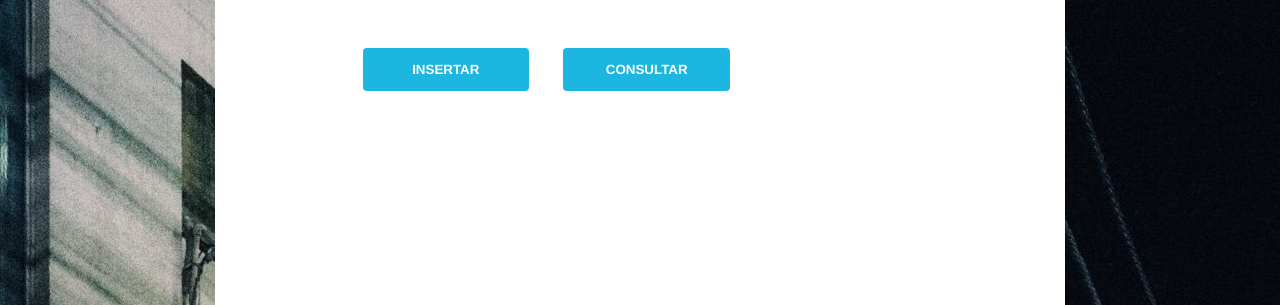
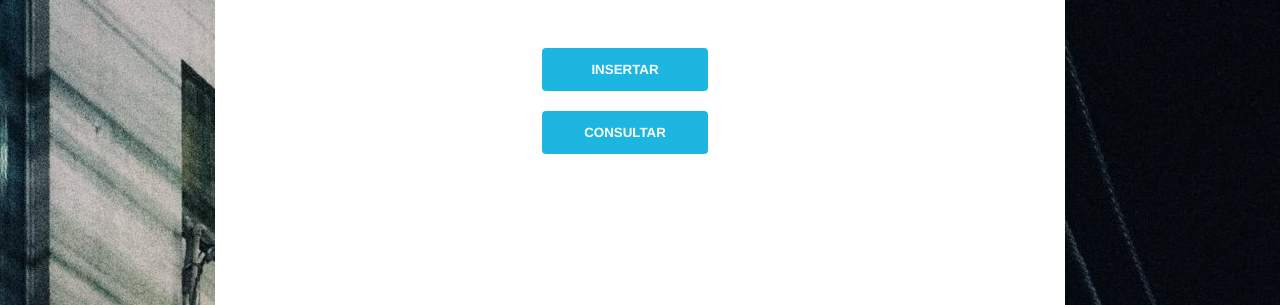
Before and after one commit to Drane8/Proyecto3_PDO, a PHP site: page / in a window 1280 px wide. Shown: the part 273-578 px from the top of the page. Run offline with PHP 8.4, Linux system fonts and the light colour scheme; grey boxes are pictures that could not be loaded.

Commit message:
documentacion y pequeños cambios de estilo

```diff
--- a/controladores/Controlador.php
+++ b/controladores/Controlador.php
@@ -3,14 +3,13 @@ class Controlador
 {
     public function run()
     {
-        if (isset($_POST['form_insertar']) || isset($_GET['form_insertar'])) {
-            //Se muestra el el formulario de insertar
+        //Comprobamos cual es la accion que ha llevado a cabo el usuario
+        if (isset($_POST['form_insertar']) || isset($_GET['form_insertar'])) { //El usuario quiere insertar datos
             $this->mostrarInsertar();
             exit();
-        } else if (isset($_POST['form_consultar']) || isset($_GET['form_consultar'])) {
-            //mostrar consultar
+        } else if (isset($_POST['form_consultar']) || isset($_GET['form_consultar'])) { //El usuario quiere consultar datos
             $this->mostrarConsultar();
-        } else if (isset($_POST['insertar'])) {
+        } else if (isset($_POST['insertar'])) { //El usuario ya ha insertado datos
             $aula = $_POST['aula'];
             //IMPORTANTE A HACER explode
             $articulo = $_POST['articulo'];
@@ -18,32 +17,41 @@ class Controlador
             $resultado = "$aula  $articulo $cantidadArticulos";
             $this->mostrarResultado($resultado);
             exit();
-        } else {
-            //se llama al método para mostrar el formulario inicial
+        } else { //Si el usuario no ha realizado ninguna accion mostramos la pagina inicial
             $this->mostrarInicio();
             exit();
         }
     }
 
+    /**
+     * Se encarga de mostrar la vista inicial de la página
+     */
     private function mostrarInicio()
     {
         include "vistas/bienvenida.php";
     }
 
+    /**
+     * Se encarga de mostrar la vista del formulario de insertar
+     */
     private function mostrarInsertar()
     {
-        //se muestra la vista del formulario (la plantilla form_bienvenida.php)
         include 'vistas/form_insertar.php';
     }
 
+    /**
+     * Se encarga de mostrar la vista del formulario de consultar
+     */
     private function mostrarConsultar()
     {
         include "vistas/form_consultar.php";
     }
 
+    /**
+     * Se encarga de mostrar la vista del resultado
+     */
     private function mostrarResultado($resultado)
     {
-        // y se muestra la vista del resultado (la plantilla resultado.,php)
         include 'vistas/vista_resultado.php';
     }
 }
--- a/css/estilos.css
+++ b/css/estilos.css
@@ -200,6 +200,14 @@ div.texto {
     min-height: 20em;
 }
 
+div#inicio{
+    margin: 0 auto;
+    width: 70%;
+    padding: 20px;
+    padding-top: 3em;
+    text-align: center;
+}
+
 .oculto {
     display: none;
 }
--- a/vistas/bienvenida.php
+++ b/vistas/bienvenida.php
@@ -6,9 +6,10 @@ echo "<script>
 
 ?>
 <form id="form" action="index.php" method="post">
-    <div id="datos">
-            <input type="submit" name="form_insertar" value="Insertar" />
-            <input type="submit" name="form_consultar" value="Consultar" />
+    <div id="inicio">
+        <input type="submit" name="form_insertar" value="Insertar" />
+        <br />
+        <input type="submit" name="form_consultar" value="Consultar" />
     </div>
 </form>
 <?php
```
